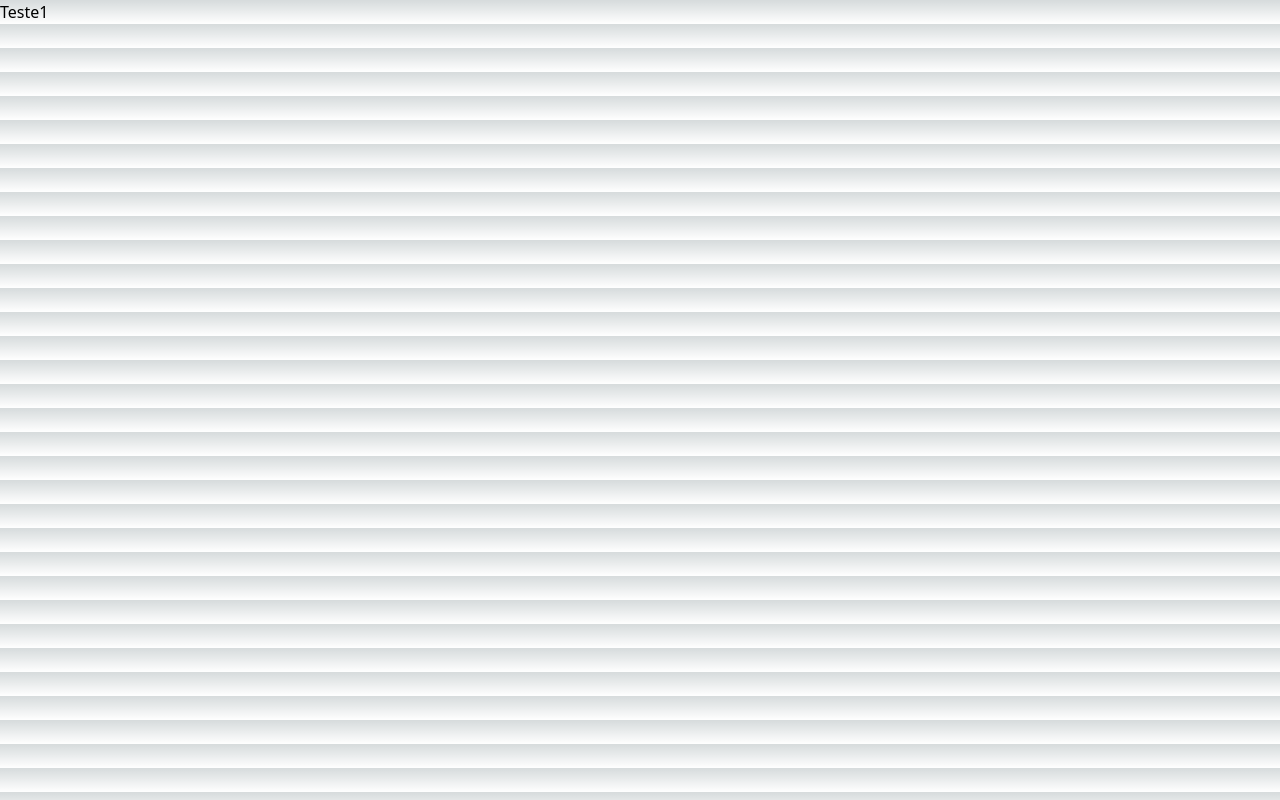
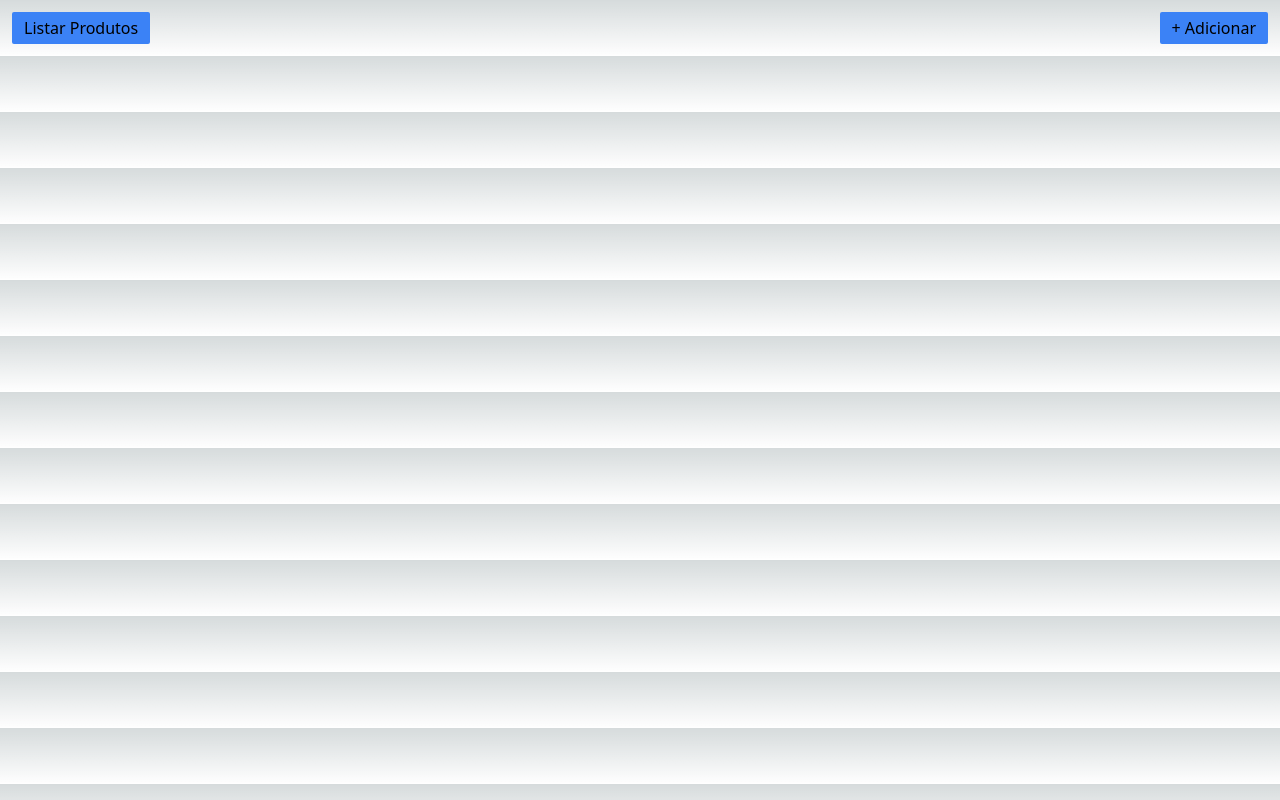
Before and after one commit to vinicius-assis/mission-challenge, a Next.js app: page / in a window 1280 px wide. Built offline with nearby package versions, Linux system fonts and the light colour scheme.

Commit message:
feat: add HeaderWrapper component

```diff
--- a/src/app/page.tsx
+++ b/src/app/page.tsx
@@ -1,5 +1,13 @@
+import Button from "@/components/Atoms/Button/Button";
+import HeaderWrapper from "@/components/Atoms/HeaderWrapper/HeaderWrapper";
+
 export default function Home() {
   return (
-    <h1>Teste1</h1>
+    <main>
+      <HeaderWrapper>
+        <Button className="py-1 px-3 rounded-sm bg-blue-500" content="Listar Produtos" />
+        <Button className="py-1 px-3 rounded-sm bg-blue-500" content="+ Adicionar" />
+      </HeaderWrapper>
+    </main>
   )
 }
--- /dev/null
+++ b/src/components/Atoms/HeaderWrapper/HeaderWrapper.tsx
@@ -0,0 +1,11 @@
+const INITIAL_STYLE = 'flex justify-between p-3'
+
+const HeaderWrapper: React.FC<IHeaderWrapper> = ({ children, className = INITIAL_STYLE }) => {
+  return (
+    <nav className={className}>
+      {children}
+    </nav>
+  )
+}
+
+export default HeaderWrapper
--- /dev/null
+++ b/src/protocols/header-wrapper.d.ts
@@ -0,0 +1,4 @@
+interface IHeaderWrapper {
+  children?: React.ReactNode
+  className?: string
+}
```
